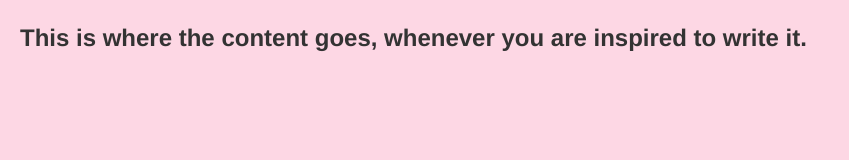
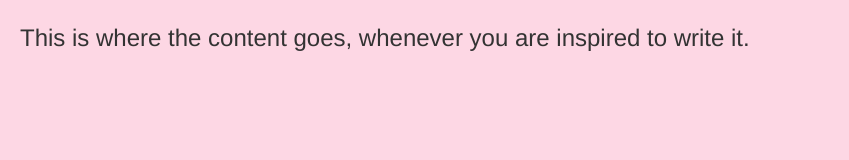
Before and after one commit to anyae/anya.work, a plain HTML site: page index.html in a window 1280 px wide. Shown: the whole page, without its empty margins (0-849 px from the left). Drawn offline with Linux system fonts and the light colour scheme.

Commit message:
Fix h1 style

```diff
--- a/index.html
+++ b/index.html
@@ -7,7 +7,7 @@
     <title>Anya works</title>
     <style type="text/css">
       body { background: #FDD7E4; color: #333; font: 16px/1.5 helvetica neue; margin: 20px; }
-      h1 { font: 300 24px/1.5; }
+      h1 { font-weight: 300; }
     </style>
   </head>
 
```
